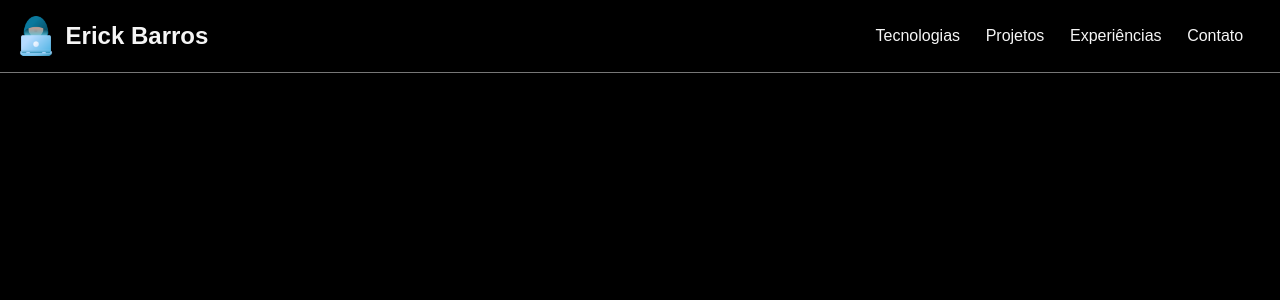
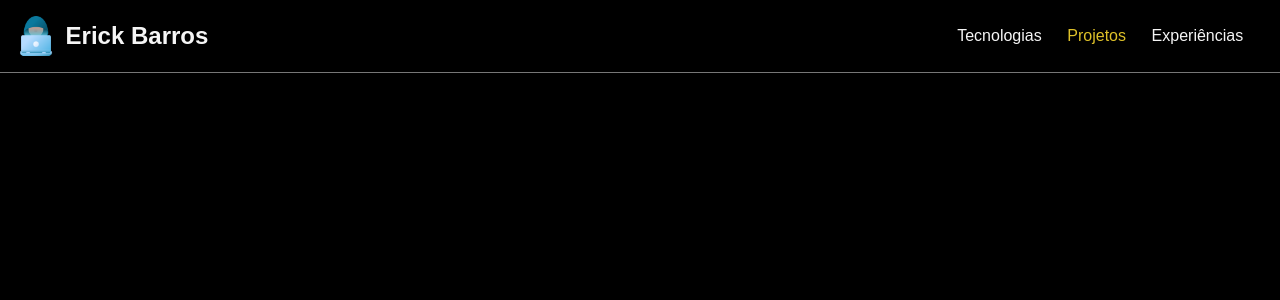
Before and after one commit to erickbarrosr/professional-portfolio-frontend, an Angular app: page / in a window 1280 px wide. Shown: the top 300 px of the page. Built offline with nearby package versions, Linux system fonts and the light colour scheme.

Commit message:
refactor(header.component.html): refactored header and nav bar

```diff
--- a/src/app/components/header/header.component.html
+++ b/src/app/components/header/header.component.html
@@ -1,12 +1,19 @@
+<header>
   <nav>
     <a class="brand" routerLink="/">
-    <img src="assets/logo.png" alt="Logo" />
+      <img src="/assets/logo.png" alt="Logo" />
       <h2>Erick Barros</h2>
     </a>
     <ul class="links">
-    <li><a routerLink="#">Tecnologias</a></li>
-    <li><a routerLink="#">Projetos</a></li>
-    <li><a routerLink="#">Experiências</a></li>
-    <li><a routerLink="#">Contato</a></li>
+      <li>
+        <a routerLink="/">Tecnologias</a>
+      </li>
+      <li id="add">
+        <a routerLink="/moments/new">Projetos</a>
+      </li>
+      <li>
+        <a routerLink="/about">Experiências</a>
+      </li>
     </ul>
   </nav>
+</header>
```
Lines whose indentation alone changed are shown as unchanged.
